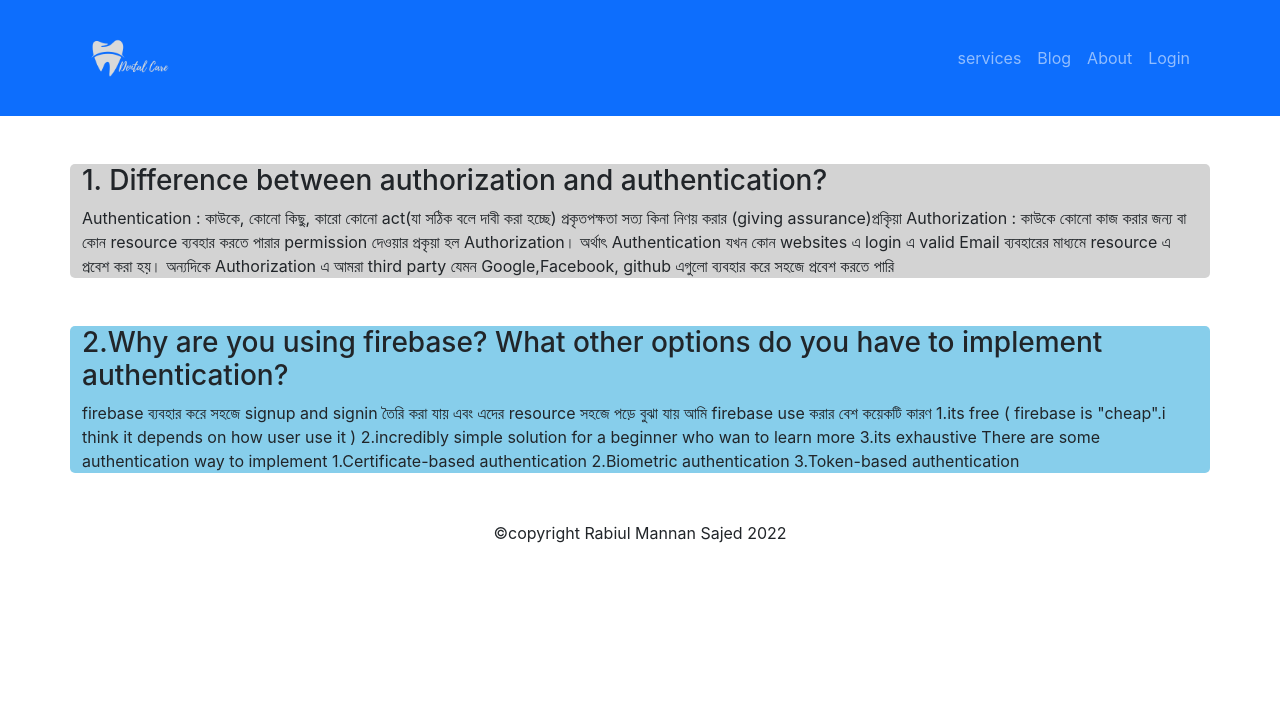
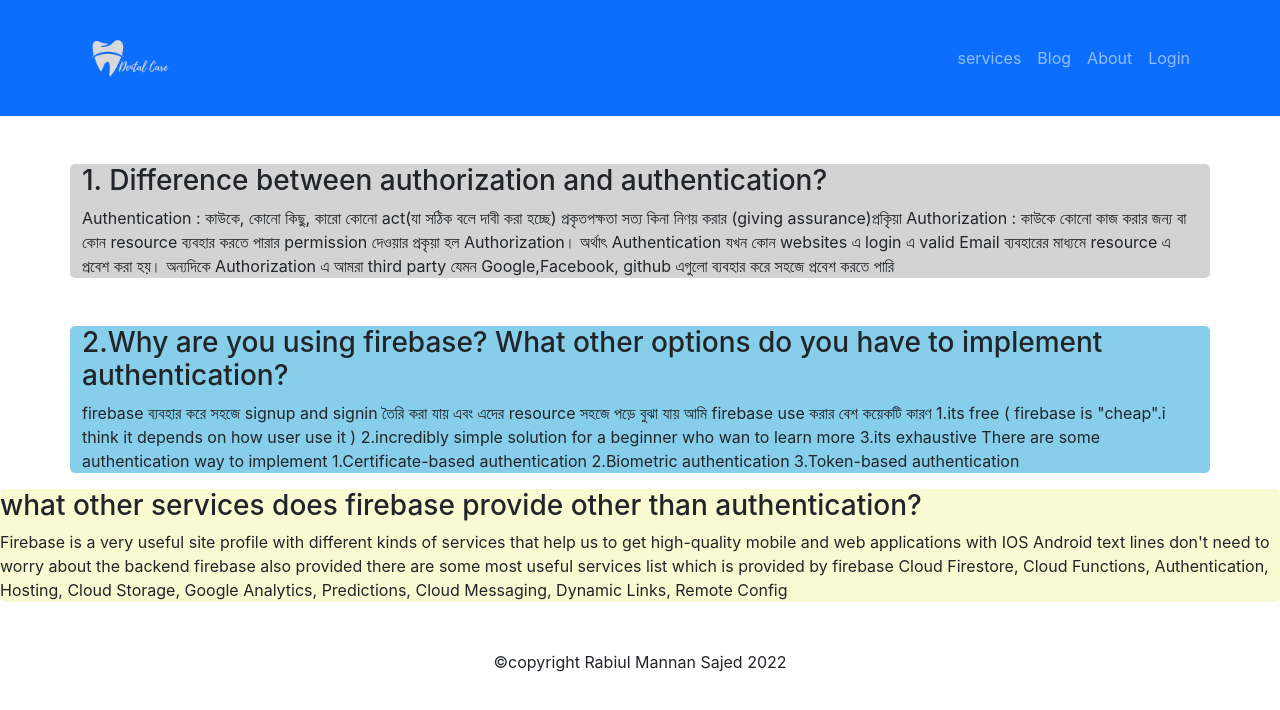
Before and after one commit to RabiulMannanSajed/doctor-efa, a React (Create React App) app: page /blog in a window 1280 px wide. Shown: the top 710 px of the page. Built offline with nearby package versions, Linux system fonts and the light colour scheme; no server answers.

Commit message:
question 3 added

```diff
--- a/src/Pages/Blog/Blog.css
+++ b/src/Pages/Blog/Blog.css
@@ -7,3 +7,8 @@
     background-color: skyblue;
     border-radius: 5px;
 }
+
+.blog-3 {
+    background-color: lightgoldenrodyellow;
+    border-radius: 5px;
+}
--- a/src/Pages/Blog/Blog.js
+++ b/src/Pages/Blog/Blog.js
@@ -24,10 +24,11 @@ const Blog = () => {
                     2.Biometric authentication
                     3.Token-based authentication
                 </p>
-                <div className='blog-3'>
-
-                </div>
-
+            </div>
+            <div className='blog-3'>
+                <h3> what other services does firebase provide other than authentication?</h3>
+                <p>Firebase is a very useful site profile with different kinds of services that help us to get high-quality mobile and web applications with IOS Android text lines don't need to worry about the backend firebase also provided there are some most useful services list which is provided by firebase
+                    Cloud Firestore, Cloud Functions, Authentication, Hosting, Cloud Storage, Google Analytics, Predictions, Cloud Messaging, Dynamic Links, Remote Config</p>
             </div>
         </div>
     );
```
